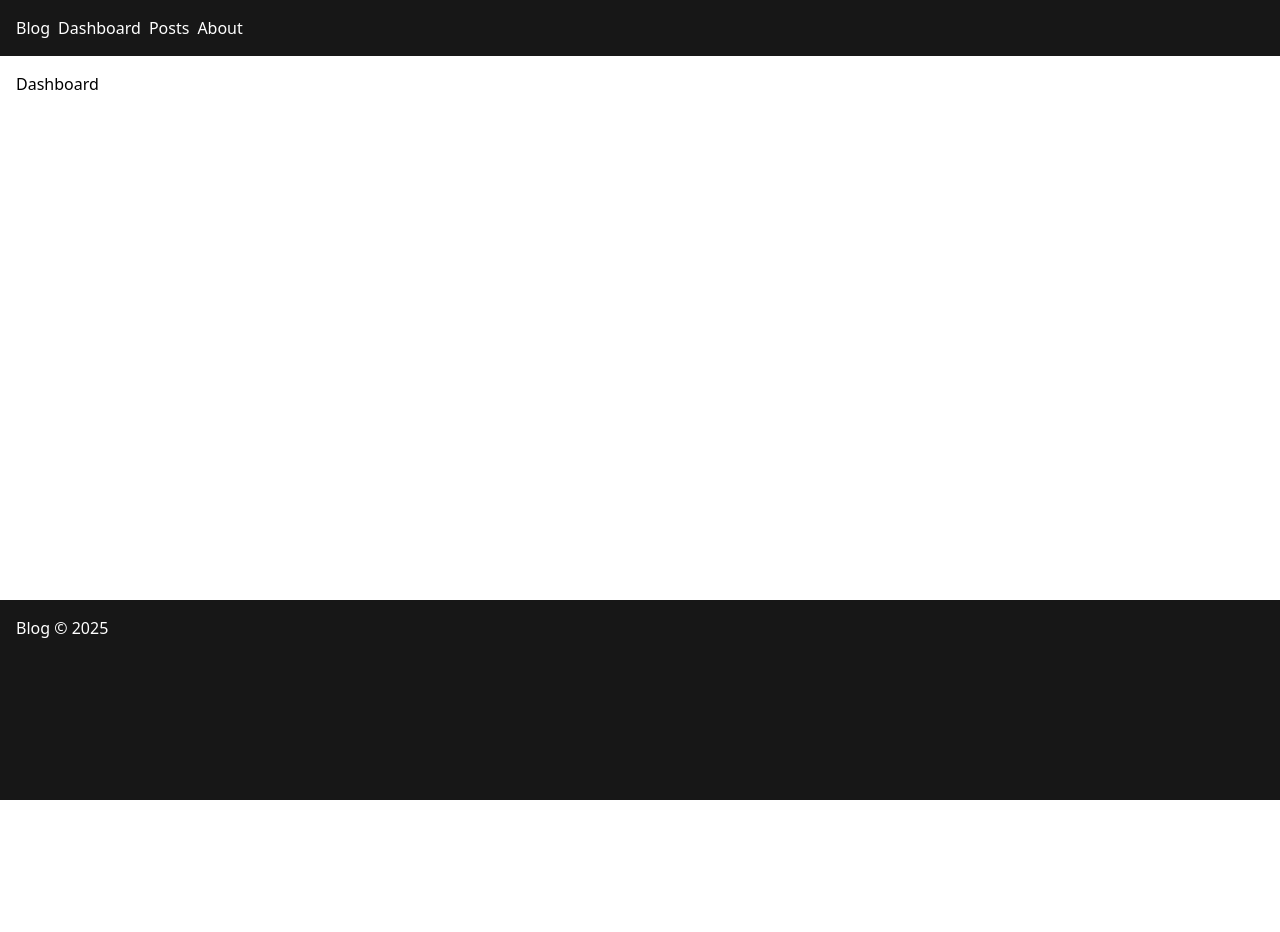
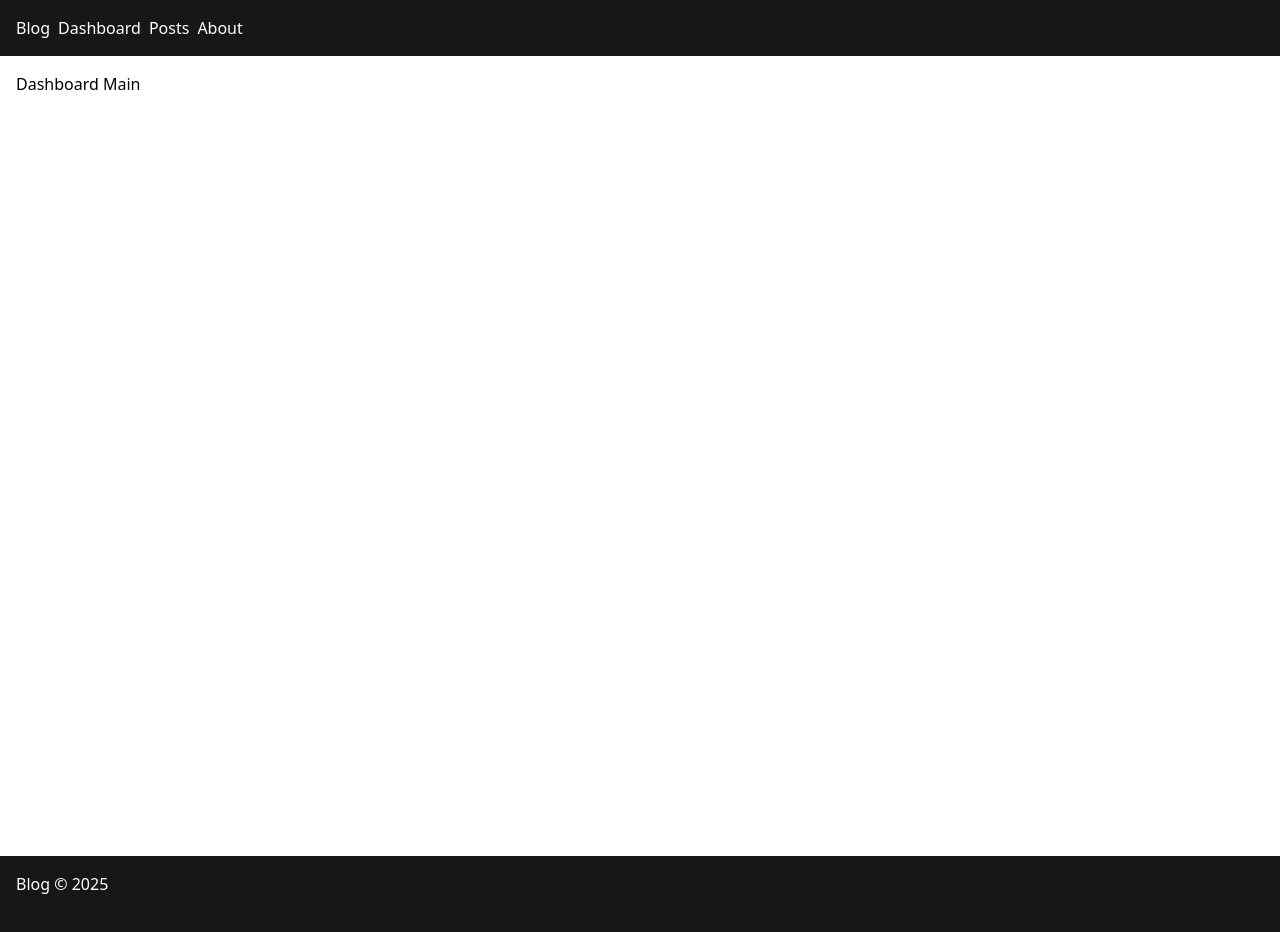
Before and after one commit to guitar6029/myblog, a Next.js app: page /dashboard in a window 1280 px wide. Shown: the top 932 px of the page. Before the commit the page ends 800 px from the top, so only its background shows below. Built offline with nearby package versions, Linux system fonts and the light colour scheme.

Commit message:
added DashboardLayout

```diff
--- /dev/null
+++ b/src/app/dashboard/layout.tsx
@@ -0,0 +1,7 @@
+export default function DashboardLayout({
+  children,
+}: {
+  children: React.ReactNode;
+}) {
+  return <div className="min-h-screen">{children}</div>;
+}
--- a/src/app/dashboard/page.tsx
+++ b/src/app/dashboard/page.tsx
@@ -1,7 +1,7 @@
 export default function Dashboard(){
     return (
         <div className="min-h-sceen flex flex-col p-4">
-            <h1>Dashboard</h1>
+            <h1>Dashboard Main</h1>
         </div>
     )
 }
```
